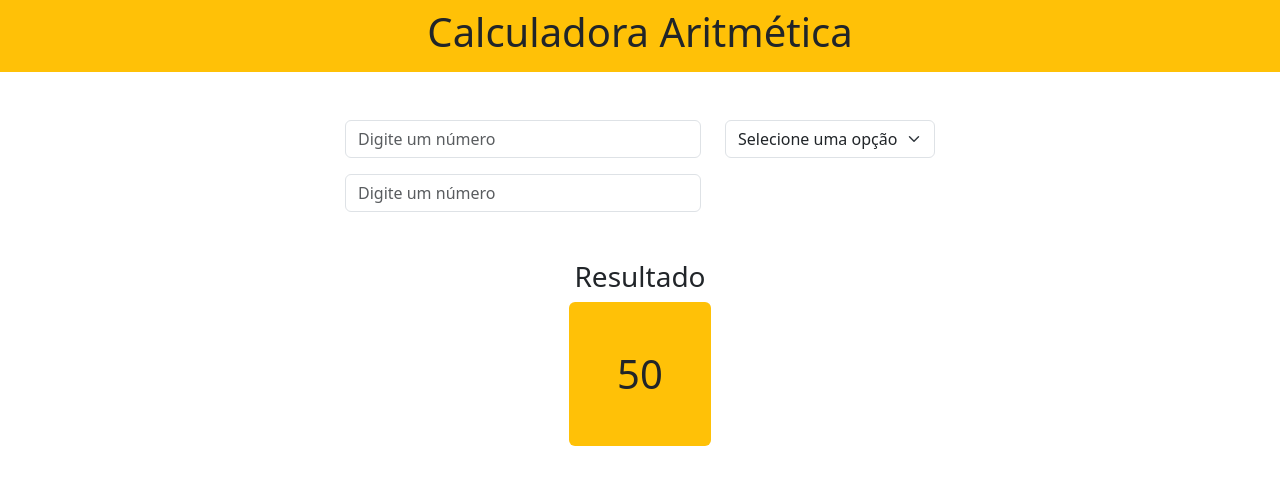
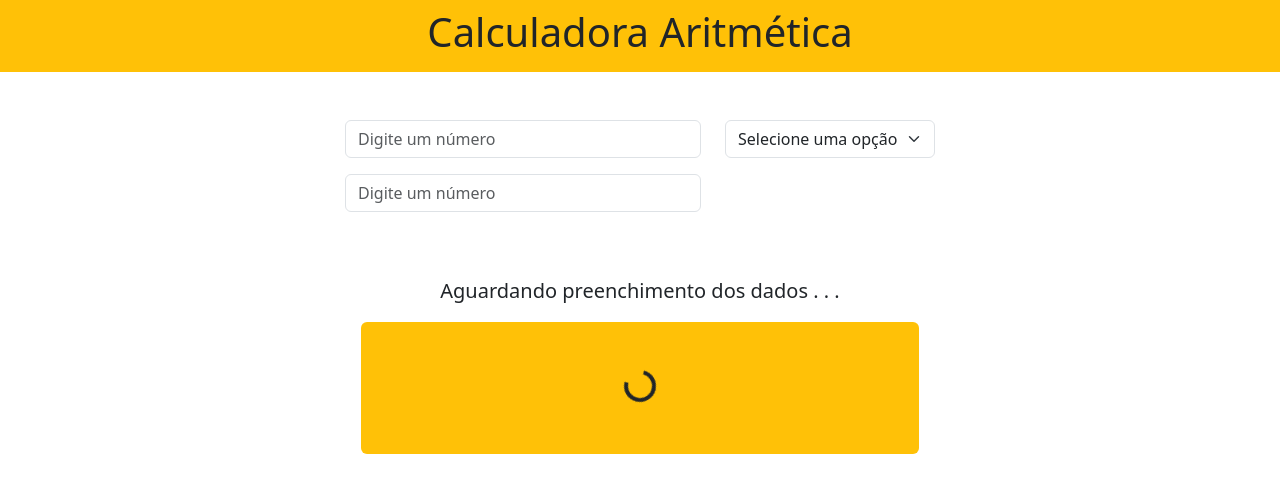
Before and after one commit to davislamenha/exercicio-vuejs-ebac, a Vue app: page / in a window 1280 px wide. Shown: the top 492 px of the page. Built offline with nearby package versions, Linux system fonts and the light colour scheme.

Commit message:
finalizando a calculadora

```diff
--- a/src/App.vue
+++ b/src/App.vue
@@ -1,13 +1,35 @@
 <script setup>
+import { reactive } from 'vue';
 import Header from './components/Header.vue';
 import CalcForm from './components/CalcForm.vue';
 import Resultado from './components/Resultado.vue';
+
+const calc = reactive({
+  number_1: '',
+  number_2: '',
+  operator: '',
+});
+
+function calcular() {
+  const { number_1, number_2, operator } = calc;
+  if (number_1 && number_2 && operator) {
+    const resultado = eval(`${number_1}${operator}${number_2}`);
+    return resultado;
+  } else return 0;
+}
 </script>
 
 <template>
   <Header />
-  <CalcForm />
-  <Resultado />
+  <CalcForm
+    :save-number="
+      ({ target }) => {
+        calc[target.id] = target.value;
+      }
+    "
+    :save-operator="({ target }) => (calc.operator = target.value)"
+  />
+  <Resultado :result="calcular()" />
 </template>
 
 <style scoped></style>
--- a/src/components/CalcForm.vue
+++ b/src/components/CalcForm.vue
@@ -1,27 +1,33 @@
-<script setup></script>
+<script setup>
+const props = defineProps(['saveNumber', 'saveOperator']);
+</script>
 
 <template>
   <form class="container py-5">
     <div class="row flex justify-content-center">
       <div class="col-md-4">
         <input
+          @keyup="props.saveNumber"
           type="number"
+          id="number_1"
           class="form-control mb-3"
           placeholder="Digite um número"
         />
         <input
+          @keyup="props.saveNumber"
           type="number"
-          class="form-control"
+          id="number_2"
+          class="form-control mb-3"
           placeholder="Digite um número"
         />
       </div>
-      <div class="col-auto">
-        <select class="form-select">
+      <div class="col-md-auto">
+        <select @change="props.saveOperator" class="form-select">
           <option selected>Selecione uma opção</option>
-          <option value="somar">Somar</option>
-          <option value="subtrair">Subtrair</option>
-          <option value="multiplicar">Multiplicar</option>
-          <option value="dividir">Dividir</option>
+          <option value="+">Somar</option>
+          <option value="-">Subtrair</option>
+          <option value="*">Multiplicar</option>
+          <option value="/">Dividir</option>
         </select>
       </div>
     </div>
--- a/src/components/Resultado.vue
+++ b/src/components/Resultado.vue
@@ -1,8 +1,18 @@
-<script setup></script>
+<script setup>
+const props = defineProps(['result']);
+</script>
 
 <template>
   <div class="container text-center">
-    <h3>Resultado</h3>
-    <span class="d-inline-block p-5 bg-warning h1 rounded">50</span>
+    <h3 v-if="props.result">Resultado</h3>
+    <p class="fs-5" v-else>Aguardando preenchimento dos dados . . .</p>
+    <div class="p-5 bg-warning rounded col-md-6 m-auto">
+      <div v-if="props.result">
+        <span class="h1">{{ props.result }}</span>
+      </div>
+      <div v-else class="spinner-border" role="status">
+        <span class="visually-hidden"></span>
+      </div>
+    </div>
   </div>
 </template>
```
